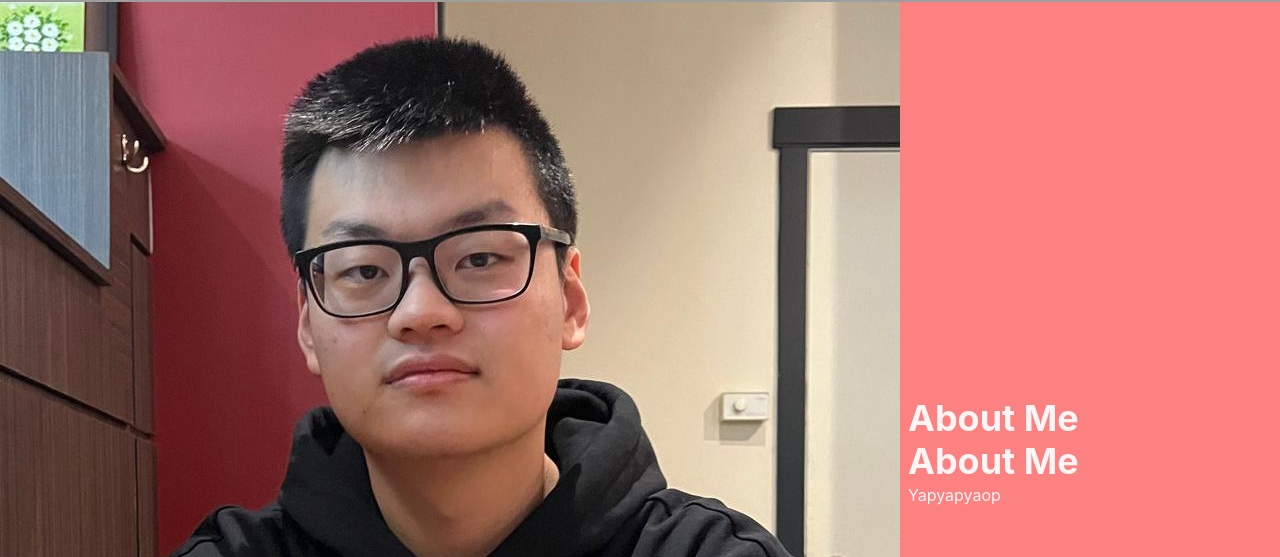
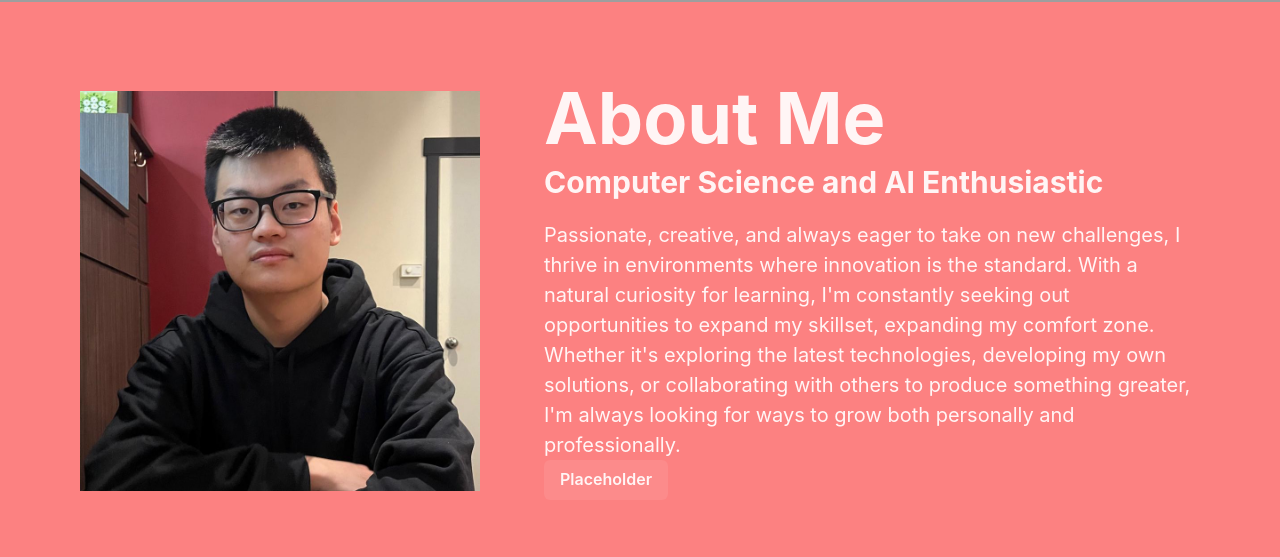
Before and after one commit to Madrobot9182/Protfolio-react, a React (Vite) app: page / in a window 1280 px wide. Shown: the part 798-1355 px from the top of the page. Built offline with nearby package versions, Linux system fonts and the light colour scheme; grey boxes are pictures that could not be loaded.

Commit message:
about section

```diff
--- a/src/App.tsx
+++ b/src/App.tsx
@@ -3,7 +3,9 @@ import Header from "./components/Header";
 import IntroductionText from "./components/IntroductionHeader";
 import backgroundImage from "./assets/images/background1.jpg";
 import About from "./components/About";
-import AboutText from "./assets/texts/about.txt"
+import AboutTextRaw from "./assets/texts/about.txt"
+
+
 
 function App() {
   return (
@@ -26,7 +28,7 @@ function App() {
       </GridItem>
 
       <GridItem bg="red.300" area="about">
-        <About aboutText={AboutText}/>
+        <About/>
       </GridItem>
 
       <GridItem bg="green.300" area="projects">
--- a/src/components/About.tsx
+++ b/src/components/About.tsx
@@ -1,22 +1,32 @@
-import { Box, Heading, HStack, Image, Text } from "@chakra-ui/react";
-import pfp from "../assets/images/profile.jpg"
+import { Box, Button, Heading, HStack, Image, Text } from "@chakra-ui/react";
+import pfp from "../assets/images/profile.jpg";
 
-interface AboutProp {
-  aboutText: string;
-}
 
-const About = ({ aboutText }: AboutProp) => {
+const About = () => {
   return (
-    <HStack>
-        <Image src={pfp} alt="profile picture" />
-        <Box>
-            <Heading >About Me</Heading>
-            <Heading >About Me</Heading>
-            <Text>Yapyapyaop</Text>
-        </Box>
+    <HStack padding={20} spacing={16} justifyContent="center">
+      <Image boxSize="25em" src={pfp} alt="profile picture" />
+      <Box>
+        <Heading mb='10px' as="h1" size="4xl" noOfLines={1}>
+          About Me
+        </Heading>
+        <Heading mb='20px' as="h3" size="lg">
+          Computer Science and AI Enthusiastic
+        </Heading>
+        <Text fontSize={20}>
+          Passionate, creative, and always eager to take on new challenges, I
+          thrive in environments where innovation is the standard. With a
+          natural curiosity for learning, I'm constantly seeking out
+          opportunities to expand my skillset, expanding my comfort zone.
+          Whether it's exploring the latest technologies, developing my own
+          solutions, or collaborating with others to produce something greater,
+          I'm always looking for ways to grow both personally and
+          professionally.
+        </Text>
+        <Button>Placeholder</Button>
+      </Box>
     </HStack>
-
-  )
+  );
 };
 
 export default About;
```
